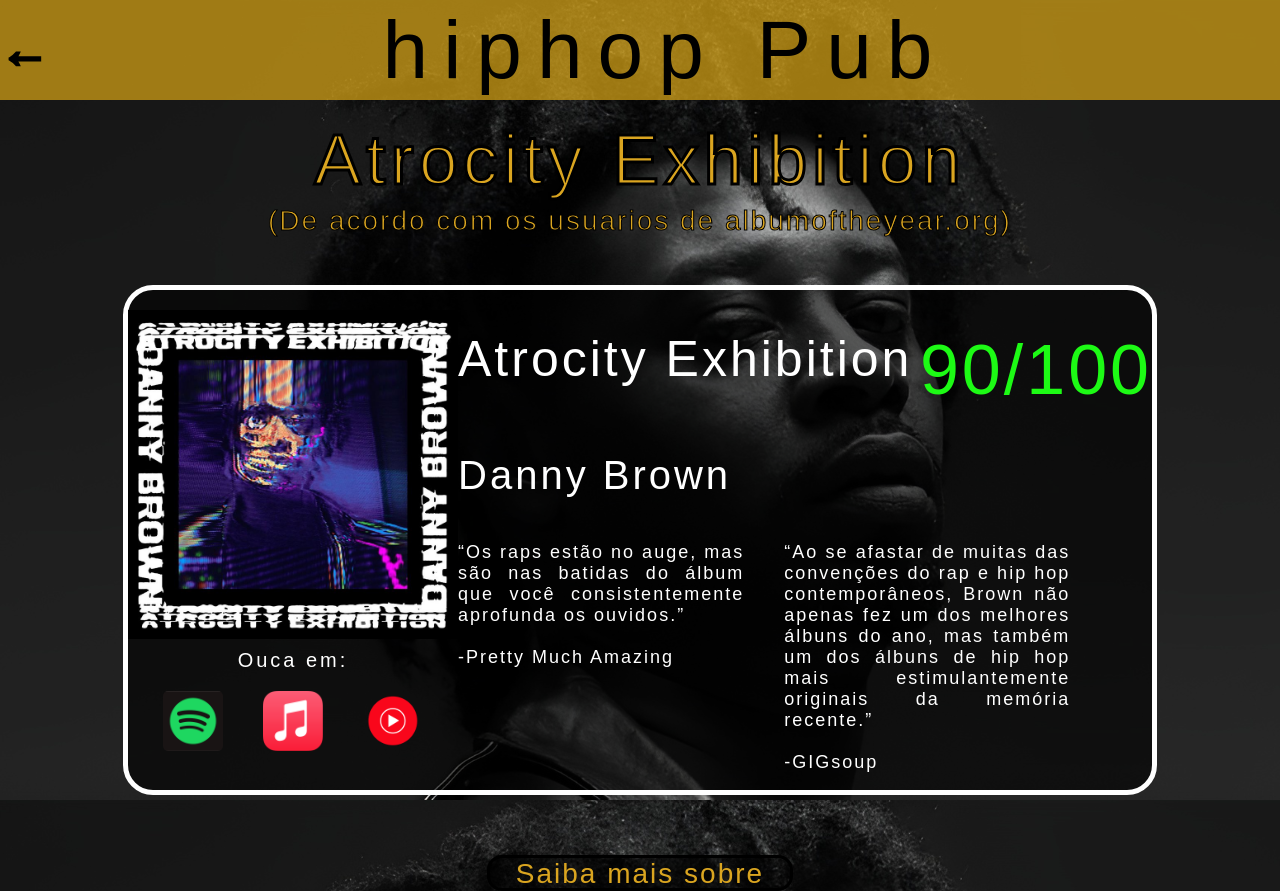
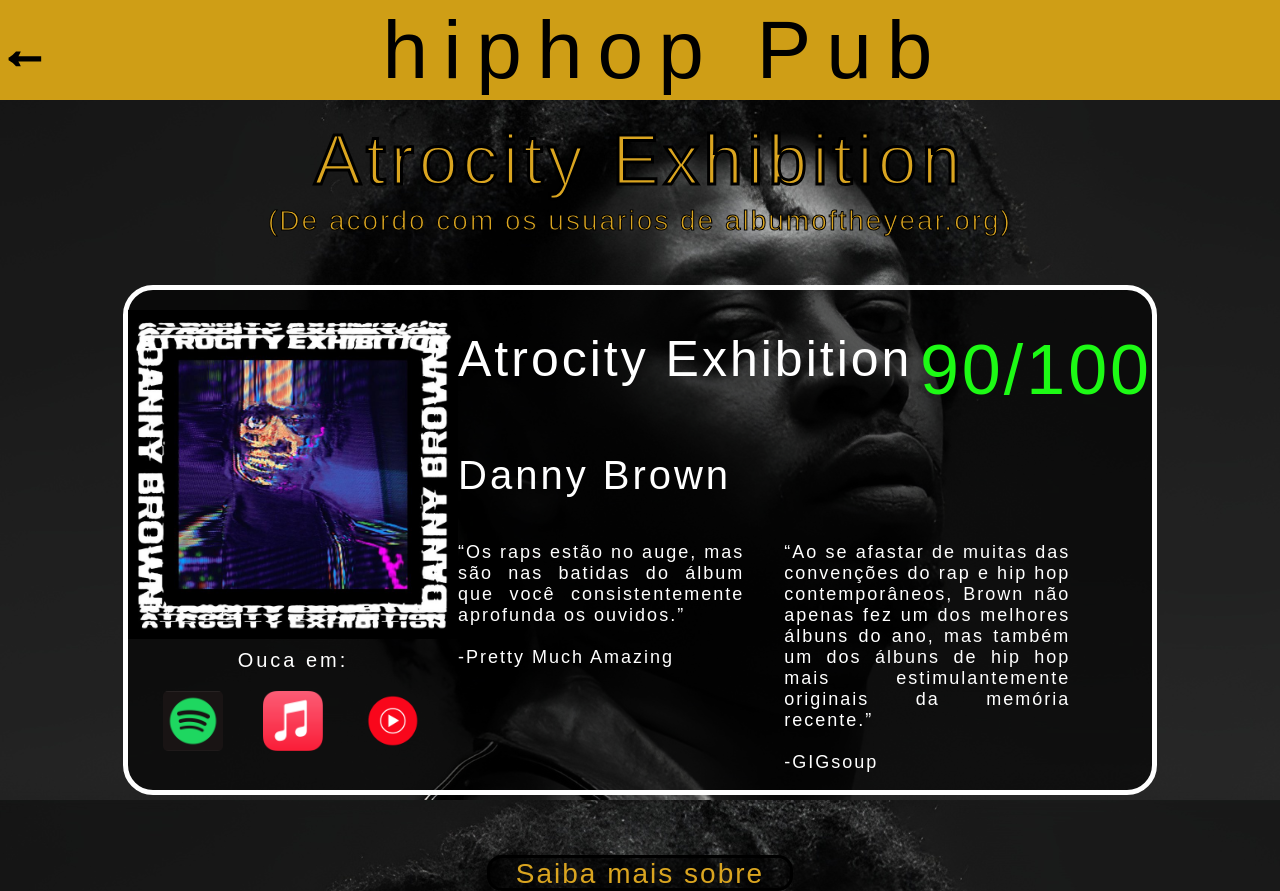
Before and after one commit to M4dd3r/m4dd3r.github.io, a plain HTML site: page atex.html in a window 1280 px wide. Drawn offline with Linux system fonts and the light colour scheme; a web font is replaced by a local one.

Commit message:
Add files via upload

```diff
--- a/index.css
+++ b/index.css
@@ -28,7 +28,7 @@ body{
 header{
     width: 100%;
     height: 100px;
-    background-color: rgba(207, 158, 22, 0.5);
+    background-color: rgb(207, 158, 22);
     display: flex;
     align-items: center;
     position: fixed;
--- a/melalb.css
+++ b/melalb.css
@@ -12,7 +12,7 @@
 header{
     width: 100%;
     height: 100px;
-    background-color: rgba(207, 158, 22, 0.5);
+    background-color: rgb(207, 158, 22);
     display: flex;
     align-items: center;
     position: fixed;
--- a/template.css
+++ b/template.css
@@ -21,7 +21,7 @@ body{
 }
 
 header{
-    background-color: rgba(207, 158, 22, 0.75);
+    background-color: rgb(207, 158, 22);
 
 }
 
```
